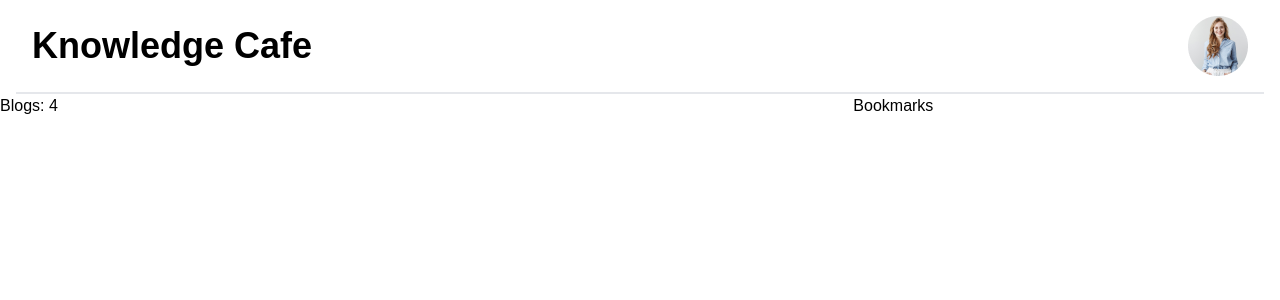
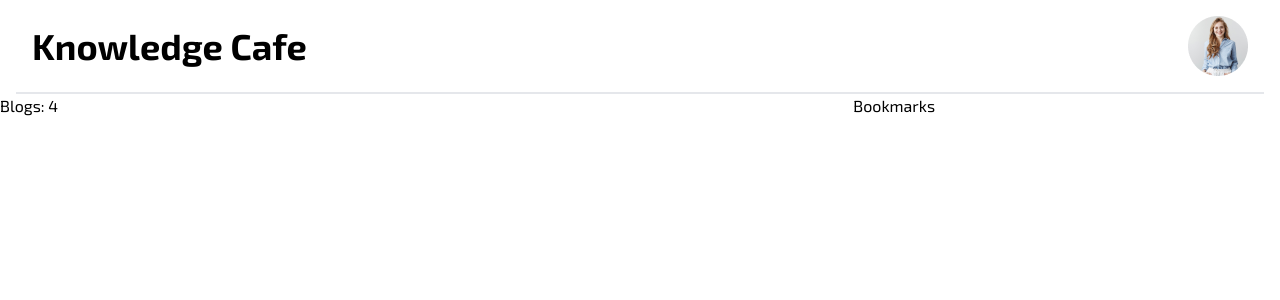
Before and after one commit to riasadul-hoq/knowledge-cafe, a React (Vite) app: page / in a window 1280 px wide. Shown: the top 300 px of the page. Built offline with nearby package versions, Linux system fonts and the light colour scheme.

Commit message:
v1 Knowledge Cafe Blog - Deployed to Github Pages

```diff
--- a/src/index.css
+++ b/src/index.css
@@ -1,9 +1,9 @@
+/* Exo 2 Google Fonts */
+@import url("https://fonts.googleapis.com/css2?family=Exo+2:ital,wght@0,100..900;1,100..900&display=swap");
+
 @tailwind base;
 @tailwind components;
 @tailwind utilities;
-
-/* Exo 2 Google Fonts */
-@import url("https://fonts.googleapis.com/css2?family=Exo+2:ital,wght@0,100..900;1,100..900&display=swap");
 
 /* Exo 2 set as default font in the body */
 body {
--- a/vite.config.js
+++ b/vite.config.js
@@ -4,5 +4,5 @@ import react from "@vitejs/plugin-react";
 // https://vitejs.dev/config/
 export default defineConfig({
   plugins: [react()],
-  base: "/react-world-tour/",
+  base: "/knowledge-cafe/",
 });
```
